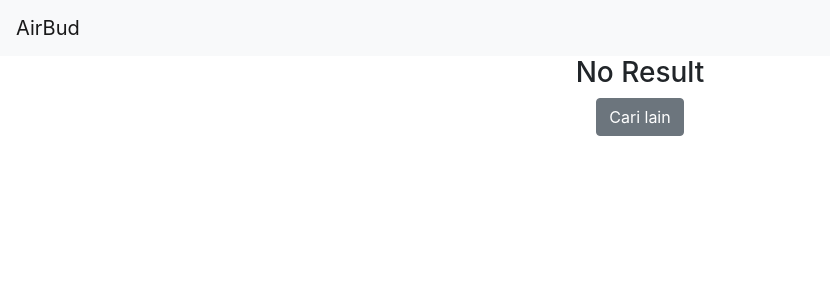
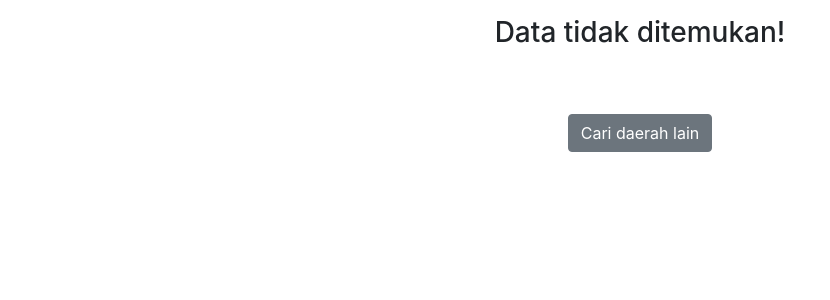
Before and after one commit to nafladiva/Airbud, a Django app: page /tes/ in a window 1280 px wide. Shown: the top 300 px of the page, without its empty margins (0-830 px from the left). Run offline with Django 3.2, Linux system fonts and the light colour scheme; data that the repository does not hold is empty; some libraries are stand-ins or nearby versions.

Commit message:
update frontend :fire:

```diff
--- a/airbud/settings.py
+++ b/airbud/settings.py
@@ -38,6 +38,7 @@ INSTALLED_APPS = [
     'django.contrib.sessions',
     'django.contrib.messages',
     'django.contrib.staticfiles',
+    'airbudapp',
 ]
 
 MIDDLEWARE = [
--- /dev/null
+++ b/airbudapp/static/css/index.css
@@ -0,0 +1,39 @@
+@import url('https://fonts.googleapis.com/css2?family=Poppins:wght@500&display=swap');
+
+body {
+    font-family: 'Poppins', sans-serif;
+}
+
+.herosection {
+    background-image: url('/static/images/background.png');
+    background-size: cover;
+    padding: 12%;
+}
+
+.hero-title {
+    padding-bottom: 1%;
+}
+
+.hero-subtitle {
+    color: white;
+    font-size: 24px;
+}
+
+.logo {
+    width: 8%;
+    height: auto;
+    margin-right: 3%;
+}
+
+.brand-logo {
+    font-size: 6vw;
+    color: white;
+}
+
+.input-box {
+    border-radius: 50px;
+}
+
+.aq-card {
+    background-color: rgb(53, 53, 190);
+}
--- a/airbudapp/templates/base.html
+++ b/airbudapp/templates/base.html
@@ -1,3 +1,5 @@
+{% load static %}
+
 <!DOCTYPE html>
 <html lang="en">
 <head>
@@ -5,12 +7,14 @@
     <meta http-equiv="X-UA-Compatible" content="IE=edge">
     <meta name="viewport" content="width=device-width, initial-scale=1.0">
     <title>AirBud</title>
+    <link rel="stylesheet" href="{% static 'css/index.css' %}">
     <link rel="stylesheet" href="https://maxcdn.bootstrapcdn.com/bootstrap/4.0.0/css/bootstrap.min.css" integrity="sha384-Gn5384xqQ1aoWXA+058RXPxPg6fy4IWvTNh0E263XmFcJlSAwiGgFAW/dAiS6JXm" crossorigin="anonymous">
+    <link rel="stylesheet" href="https://cdnjs.cloudflare.com/ajax/libs/font-awesome/5.15.3/css/solid.min.css" integrity="sha512-jQqzj2vHVxA/yCojT8pVZjKGOe9UmoYvnOuM/2sQ110vxiajBU+4WkyRs1ODMmd4AfntwUEV4J+VfM6DkfjLRg==" crossorigin="anonymous" referrerpolicy="no-referrer" />
 </head>
 <body>
-    <nav class="navbar navbar-light bg-light">
+    <!-- <nav class="navbar navbar-light bg-light">
         <a class="navbar-brand" href="#">AirBud</a>
-    </nav>
+    </nav> -->
 
     {% block content %}
     {% endblock %}
--- a/airbudapp/templates/result.html
+++ b/airbudapp/templates/result.html
@@ -1,15 +1,58 @@
 {% extends 'base.html' %}
+{% load static %}
 
 {% block content %}
 <div class="container text-center">
     {% if status %}
+    <p class="mt-5">Hasil pencarian</p>
     <h3>Kota {{data.city.name}}</h3>
-    <h4>Air quality : <strong>{{data.aqi}}</strong></h4>
-    <h5>Dominan : {{data.dominentpol}}</h5>
+
+    <div class="mt-4 container">
+        <div class="row d-flex justify-content-center text-left">
+            <div class="col-12 col-md-3 m-2 card" style="background-color: rgb(159, 236, 236);">
+                <div class="card-body">
+                    Air Quality
+                    <p><strong>{{data.city.name}}</strong></p>
+                    <h1 class="text-center"><strong>{{data.aqi}}</strong></h1>
+                    <h5 class="text-center">ppm</h5>
+                </div>
+            </div>
+
+            <div class="col-12 col-md-3 m-2 card">
+                <div class="card-body">
+                    Dew point
+                    <p><strong>{{data.city.name}}</strong></p>
+                    <h1 class="text-center"><strong>{{data.iaqi.dew.v}}</strong></h1>
+                    <h5 class="text-center">RH</h5>
+                </div>
+            </div>
+
+            <div class="col-12 col-md-3 m-2 card">
+                <div class="card-body">
+                    Dominan
+                    <p><strong>{{data.city.name}}</strong></p>
+                    <h1 class="text-center"><strong>{{data.dominentpol}}</strong></h1>
+                </div>
+            </div>
+        </div>
+
+        <div class="col-12 m-2 card">
+            <div class="card-body">
+                <div class="alert alert-success" role="alert">
+                    Udara disekitar Anda berkualitas baik
+                </div>
+                <h4>Saran Tindakan</h4>
+                <p><strong>{{data.city.name}}</strong></p>
+
+                <a class="btn btn-primary" href="#">Beri saran untuk pemerintahan</a>
+            </div>
+        </div>
+    </div>
+
     {% else %}
-    <h3>No Result</h3>
+    <h3 class="m-3">Data tidak ditemukan!</h3>
     {% endif %}
 
-    <a class="btn btn-secondary" href="/">Cari lain</a>
+    <a class="m-5 btn btn-secondary" href="/">Cari daerah lain</a>
 </div>
 {% endblock %}
```
Also changed, not shown: airbudapp/templates/index.html (+17 -10 lines), airbudapp/static/images/Logo.png (added), airbudapp/static/images/background.png (added).
